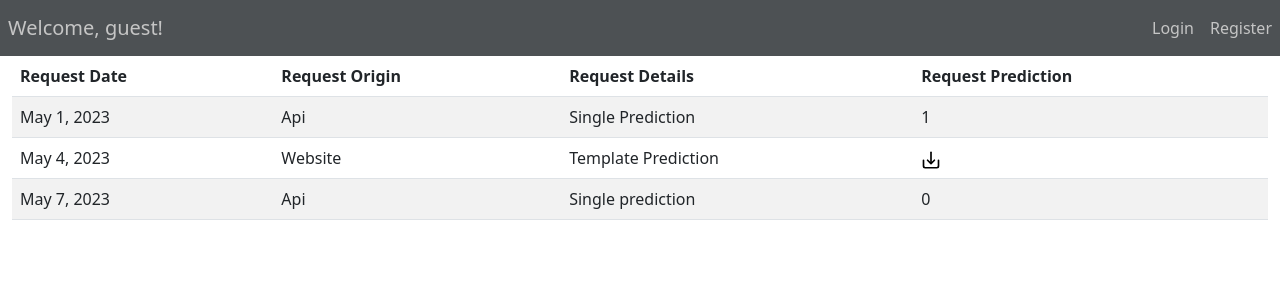
After one commit to armanddd/TELCOM_CHURN, a FastAPI app: template app/templates/history.html in a window 1280 px wide. The commit adds this page. Shown: the top 300 px of the page. Run offline with FastAPI, Linux system fonts and the light colour scheme; the template is opened without the code that fills it, so the values that code supplies are empty; parts of the project's set-up code (start-up, migrations or seed data) failed here and were passed over; some libraries are stand-ins or nearby versions.

Commit message:
Add files via upload

```diff
--- a/app/main.py
+++ b/app/main.py
@@ -66,6 +66,9 @@ templates = Jinja2Templates(directory="templates")
 async def read_home(request: Request):
     return templates.TemplateResponse("base.html", {"request": request, "session": session, "session_id": session_id})
 
+@app.get("/history", response_class=HTMLResponse)
+async def read_home(request: Request):
+    return templates.TemplateResponse("history.html", {"request": request, "session": session, "session_id": session_id})
 
 @app.get("/login", response_class=HTMLResponse)
 async def login(request: Request):
@@ -107,7 +110,7 @@ async def register_user(username: str = Form(...), email: str = Form(...), passw
         "api_key": secrets.token_hex(16)
     }
     await database.execute(query=query, values=values)
-    response = RedirectResponse(url="/", status_code=303)
+
     return RedirectResponse(url="/", status_code=303)
 
 
--- a/app/static/js/main.js
+++ b/app/static/js/main.js
@@ -8,6 +8,7 @@ document.addEventListener("DOMContentLoaded", function(event) {
   tippy('#dependantsInformation', {
         content: "Are there individuals who rely on the primary account holder for their services.",
     });
+
  /*tippy('#servicesInformation', {
         content: "Is there any another additional monthly paid service that the customer has subscribed to",
     });*/
@@ -32,3 +33,15 @@ document.addEventListener("DOMContentLoaded", function(event) {
         }).then(() => {window.location = "/"})
     }
 });
+
+function checkfile(sender) {
+    let validExts = new Array(".xlsx", ".xls", ".csv");
+    let fileExt = sender.value;
+    fileExt = fileExt.substring(fileExt.lastIndexOf('.'));
+    if (validExts.indexOf(fileExt) < 0) {
+      alert("Invalid file selected, valid files are of " +
+               validExts.toString() + " types.");
+      return false;
+    }
+    else return true;
+}
--- a/app/templates/form_ml.html
+++ b/app/templates/form_ml.html
@@ -195,6 +195,9 @@
     </div>
 
     <button type="submit" class="btn btn-primary">Submit</button>
+    <br><strong>OR</strong>
+    <input type="file" id="fileInput" name="fileInput" onchange="checkfile(this)">
+
 </form>
 {%else%}
     <p style="text-align: center;font-size: 6em" class="my-5">Please login before using the predictor !</p>
--- /dev/null
+++ b/app/templates/history.html
@@ -0,0 +1,39 @@
+{% extends "base.html" %}
+
+{% block content %}
+
+    <div class="container-fluid">
+      <table class="table table-striped">
+        <thead>
+          <tr>
+            <th>Request Date</th>
+            <th>Request Origin</th>
+            <th>Request Details</th>
+            <th>Request Prediction</th>
+          </tr>
+        </thead>
+        <tbody>
+          <tr>
+            <td>May 1, 2023</td>
+            <td>Api</td>
+            <td>Single Prediction</td>
+            <td>1</td>
+          </tr>
+          <tr>
+            <td>May 4, 2023</td>
+            <td>Website</td>
+            <td>Template Prediction</td>
+            <td><img src="/static/images/download-svgrepo-com.svg" alt="Download icon" width="20"></td>
+          </tr>
+          <tr>
+            <td>May 7, 2023</td>
+            <td>Api</td>
+            <td>Single prediction</td>
+            <td>0</td>
+          </tr>
+          <!-- Add more rows as needed -->
+        </tbody>
+      </table>
+    </div>
+
+{% endblock %}
--- a/app/templates/navbar.html
+++ b/app/templates/navbar.html
@@ -11,6 +11,9 @@
     <div class="collapse navbar-collapse" id="navbarNav">
         <ul class="navbar-nav ms-auto d-flex justify-content-end"> <!-- Add ms-auto and justify-content-end classes here -->
         {% if session_id in session %}
+            <li class="nav-item">
+                <a class="nav-link" href="/history">History</a>
+            </li>
             <li class="nav-item">
                 <a class="nav-link" href="/logout">Logout</a>
             </li>
```
Also changed, not shown: app/static/css/bootstrap.min.css, app/static/css/sweetalert2.css (line endings or trailing spaces), app/static/images/download-svgrepo-com.svg (added), app/static/js/bootstrap.bundle.min.js, app/static/js/sweetalert2.all.min.js, app/test.db, 3 other files.
